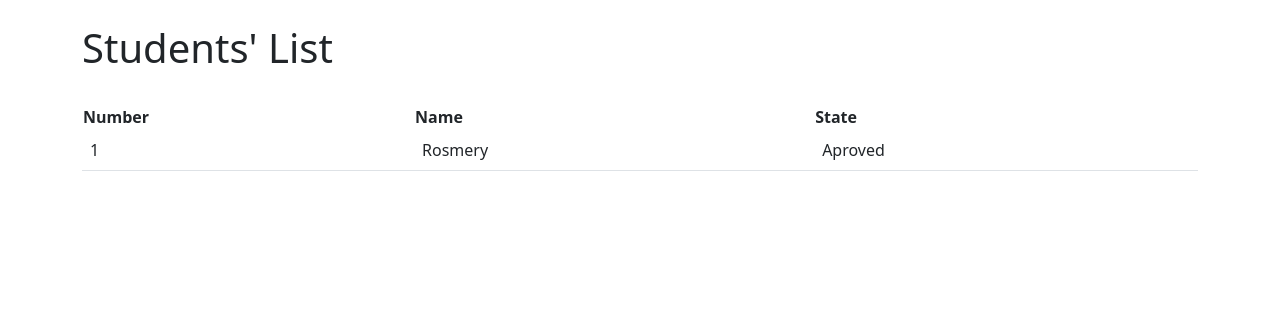
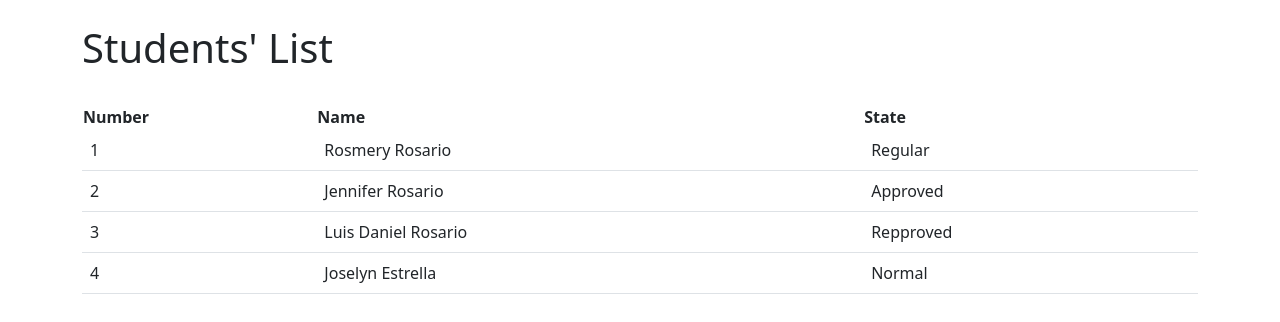
Before and after one commit to Rosmery0/curso-angular-ngfor, an Angular app: page / in a window 1280 px wide. Shown: the top 322 px of the page. Built offline with nearby package versions, Linux system fonts and the light colour scheme.

Commit message:
Binding data from app.component.ts to the table in app.component.html

```diff
--- a/src/app/app.component.html
+++ b/src/app/app.component.html
@@ -11,10 +11,10 @@
         <th>State</th>
       </thead>
       <tbody>
-        <tr>
-          <td>1</td>
-          <td>Rosmery</td>
-          <td>Aproved</td>
+        <tr *ngFor="let students of studentsList; let i = index">
+          <td>{{i + 1}}</td>
+          <td>{{students.name}}</td>
+          <td>{{students.state}}</td>
         </tr>
       </tbody>
     </table>
--- a/src/app/app.component.ts
+++ b/src/app/app.component.ts
@@ -6,5 +6,10 @@ import { Component } from '@angular/core';
   styleUrls: ['./app.component.css']
 })
 export class AppComponent {
-  title = 'ngForProject';
+  studentsList:any[]=[
+    {name:'Rosmery Rosario', state:'Regular'},
+    {name:'Jennifer Rosario', state:'Approved'},
+    {name:'Luis Daniel Rosario', state:'Repproved'},
+    {name:'Joselyn Estrella', state:'Normal'},
+  ]
 }
```
